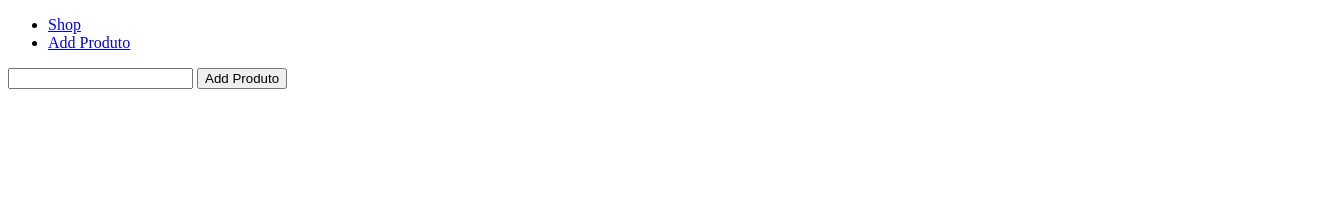
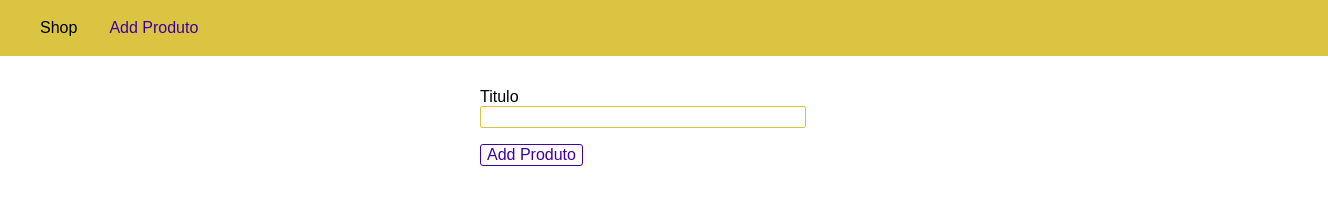
Before and after one commit to athilalexandre/NodejsUdemy, a website: page views/add-product.html in a window 1280 px wide. Shown: the whole page, 1328 px wide, since content can reach past the window. Drawn offline with Linux system fonts and the light colour scheme.

Commit message:
feat: Add style.

```diff
--- a/views/add-product.html
+++ b/views/add-product.html
@@ -1,25 +1,115 @@
 <!DOCTYPE html>
-<html lang="pt-br">
+<html lang="en">
   <head>
     <meta charset="UTF-8" />
     <meta name="viewport" content="width=device-width, initial-scale=1.0" />
     <meta http-equiv="X-UA-Compatible" content="ie=edge" />
     <title>Add Produto</title>
+    <style>
+      body {
+        padding: 0;
+        margin: 0;
+        font-family: sans-serif;
+      }
+
+      main {
+        padding: 1rem;
+      }
+
+      .main-header {
+        width: 100%;
+        height: 3.5rem;
+        background-color: #dbc441;
+        padding: 0 1.5rem;
+      }
+
+      .main-header__nav {
+        height: 100%;
+        display: flex;
+        align-items: center;
+      }
+
+      .main-header__item-list {
+        list-style: none;
+        margin: 0;
+        padding: 0;
+        display: flex;
+      }
+
+      .main-header__item {
+        margin: 0 1rem;
+        padding: 0;
+      }
+
+      .main-header__item a {
+        text-decoration: none;
+        color: black;
+      }
+
+      .main-header__item a:hover,
+      .main-header__item a:active,
+      .main-header__item a.active {
+        color: #3e00a1;
+      }
+
+      .product-form {
+        width: 20rem;
+        max-width: 90%;
+        margin: auto;
+      }
+
+      .form-control {
+        margin: 1rem 0;
+      }
+
+      .form-control label,
+      .form-control input {
+        display: block;
+        width: 100%;
+      }
+
+      .form-control input {
+        border: 1px solid #dbc441;
+        font: inherit;
+        border-radius: 2px;
+      }
+
+      button {
+        font: inherit;
+        border: 1px solid #3e00a1;
+        color: #3e00a1;
+        background: white;
+        border-radius: 3px;
+        cursor: pointer;
+      }
+
+      button:hover,
+      button:active {
+        background-color: #3e00a1;
+        color: white;
+      }
+    </style>
   </head>
 
   <body>
-    <header>
-      <nav>
-        <ul>
-          <li><a href="/">Shop</a></li>
-          <li><a href="/admin/add-product">Add Produto</a></li>
+    <header class="main-header">
+      <nav class="main-header__nav">
+        <ul class="main-header__item-list">
+          <li class="main-header__item"><a href="/">Shop</a></li>
+          <li class="main-header__item">
+            <a class="active" href="/admin/add-product">Add Produto</a>
+          </li>
         </ul>
       </nav>
     </header>
 
     <main>
-      <form action="/add-product" method="POST">
-        <input type="text" name="title" />
+      <form class="product-form" action="/admin/add-product" method="POST">
+        <div class="form-control">
+          <label for="title">Titulo</label>
+          <input type="text" name="title" id="title" />
+        </div>
+
         <button type="submit">Add Produto</button>
       </form>
     </main>
```
Also changed, not shown: views/404.html (+61 -2 lines), views/shop.html (+57 -8 lines).
